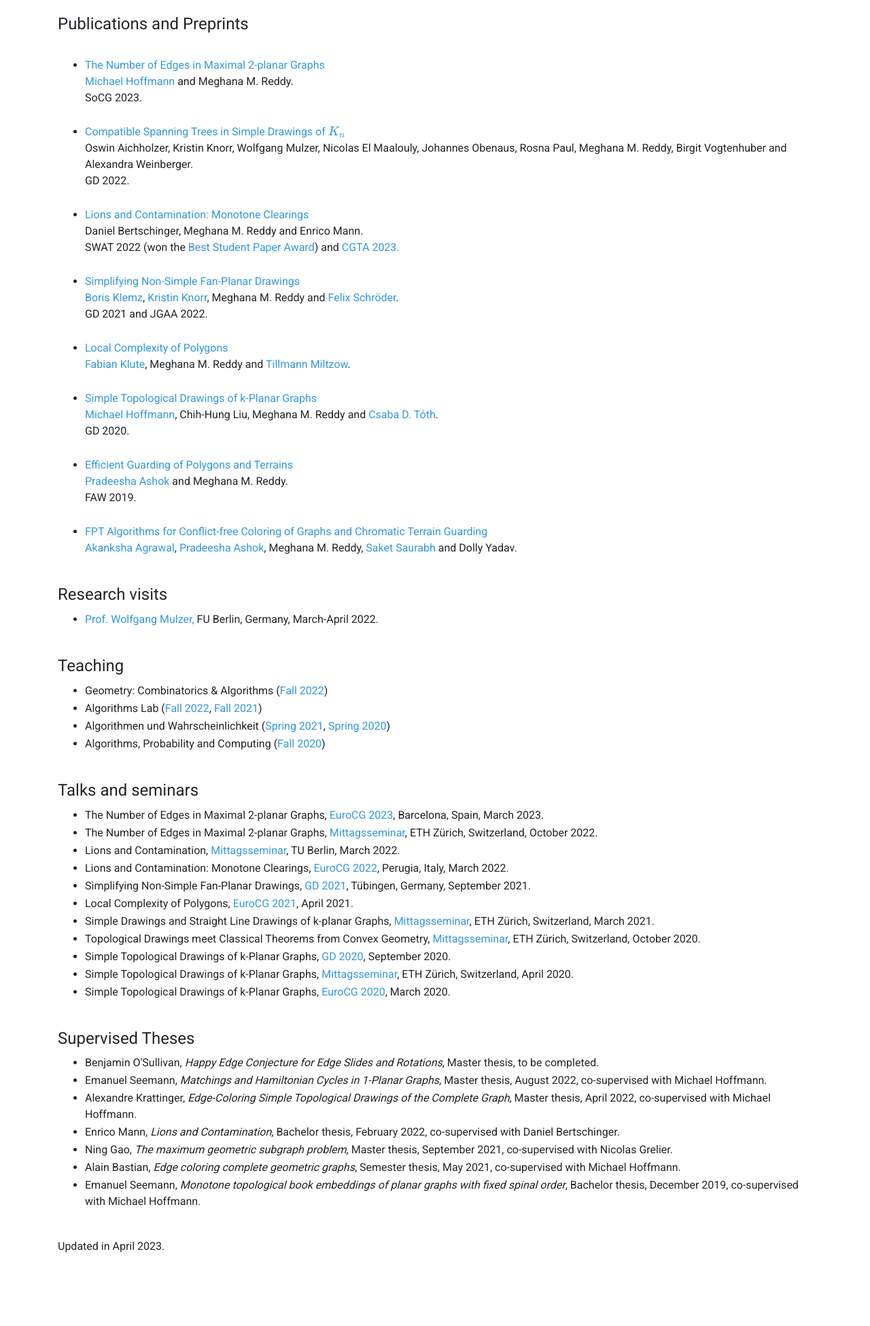
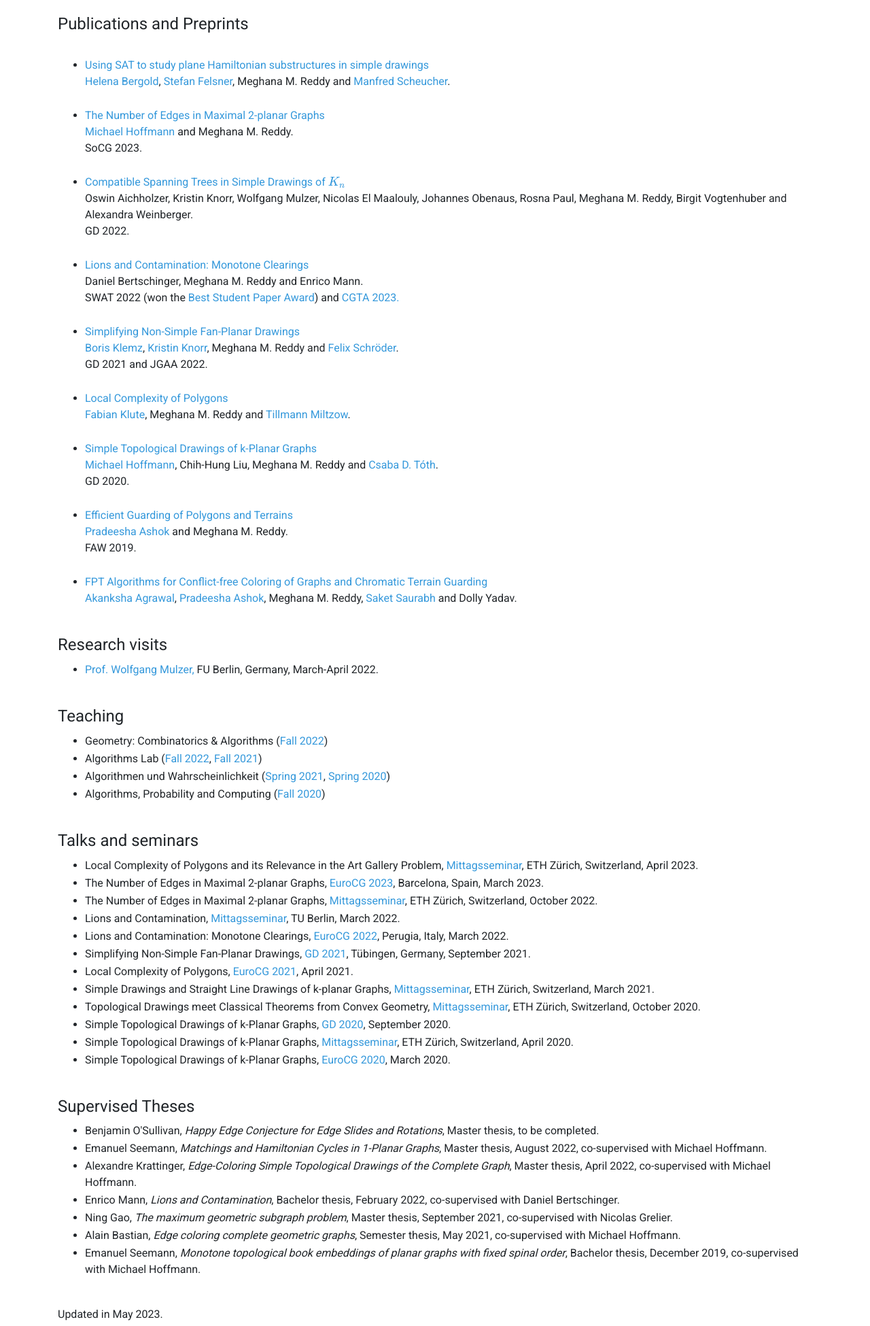
Before and after one commit to meghanamreddy/meghanamreddy.github.io, a plain HTML site: page index.html in a window 1280 px wide. Shown: the part 470-2420 px from the top of the page at 68% size. Before the commit the page ends 2341 px from the top, so only its background shows below. Drawn offline with nearby package versions, Linux system fonts and the light colour scheme.

Commit message:
Update index.html

```diff
--- a/index.html
+++ b/index.html
@@ -49,7 +49,7 @@
 	        <h3>Contact</h3>
 	        <p><a class="link" href="https://inf.ethz.ch/">Department of Computer Science</a><br>
 	        ETH Z&uuml;rich, OAT Z 18 <br>
-		Andreasstrasse 5, CH-8092 Z&uuml;rich <br>
+			Andreasstrasse 5, CH-8092 Z&uuml;rich <br>
 	        meghana.mreddy@inf.ethz.ch</p>
 
     	</div>
@@ -58,6 +58,12 @@
         <h3>Publications and Preprints</h3>
 
         <ul>
+
+        	<br>
+        	<li>
+				<b><a class="link" href="https://arxiv.org/abs/2305.09432">Using SAT to study plane Hamiltonian substructures in simple drawings</a></b><br>
+				<p> <a class="link" href="https://www.mi.fu-berlin.de/inf/groups/ag-ti/members/wimis/Bergold_Helena.html">Helena Bergold</a>, <a class="link" href="https://page.math.tu-berlin.de/~felsner/">Stefan Felsner</a>, Meghana M. Reddy and <a class="link" href="https://page.math.tu-berlin.de/~scheuch/">Manfred Scheucher</a>.</p>
+			</li>
 
         	<br>
         	<li>
@@ -135,6 +141,10 @@
 		<ul>
 
 			<li>
+				<b><p>Local Complexity of Polygons and its Relevance in the Art Gallery Problem, </b><a class="link" href="https://ti.inf.ethz.ch/ew/mise/mittagssem.html?action=show&what=abstract&id=2f8171876a7ee459c647e3ab5005e23e9ba1cb89">Mittagsseminar</a>,  ETH Z&uuml;rich, Switzerland, April 2023.</p>
+			</li>
+
+			<li>
 				<b><p>The Number of Edges in Maximal 2-planar Graphs, </b><a class="link" href="https://dccg.upc.edu/eurocg23/">EuroCG 2023</a>, Barcelona, Spain, March 2023.</p>
 			</li>
 
@@ -207,7 +217,7 @@
     	</ul>
         <br>
 
-        <p>Updated in April 2023.</p>
+        <p>Updated in May 2023.</p>
         <br>
 
     </div>
```
